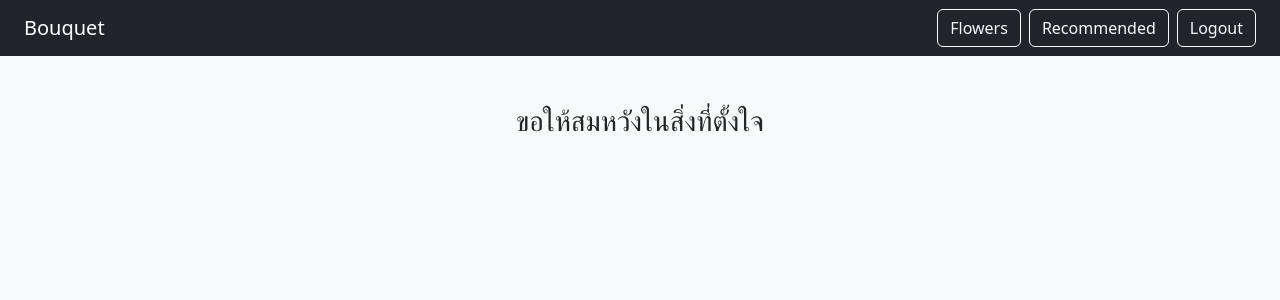
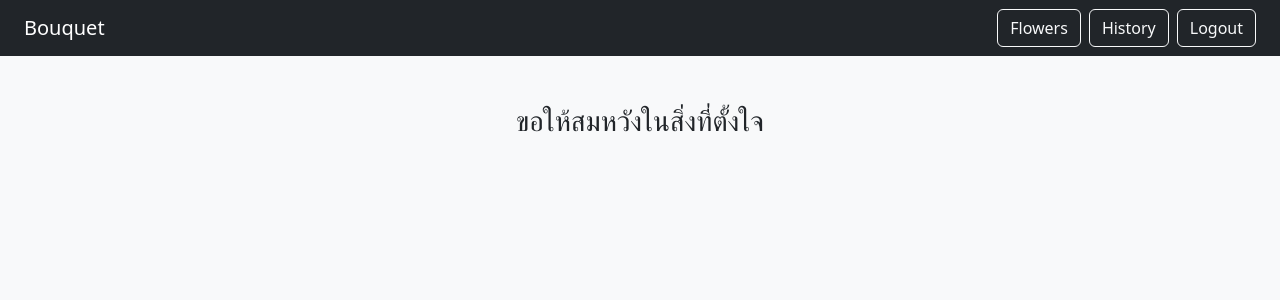
Before and after one commit to 6810110102psu-cmd/bouquet-web, a Flask app: page /blessing in a window 1280 px wide. Shown: the top 300 px of the page. Run offline with Flask 3, Linux system fonts and the light colour scheme; the visitor is signed in with stand-in values (Sample User, id 1).

Commit message:
Restrict history page to logged-in users only

```diff
--- a/templates/base.html
+++ b/templates/base.html
@@ -17,16 +17,19 @@
     <a class="navbar-brand" href="/">Bouquet</a>
 
     <div class="d-flex gap-2">
+
         {% if session.get("user_id") %}
             <!-- login แล้ว -->
             <a href="/flowers" class="btn btn-outline-light">Flowers</a>
-            <a href="/recommended" class="btn btn-outline-light">Recommended</a>
+            <a href="/history" class="btn btn-outline-light">History</a>
             <a href="/logout" class="btn btn-outline-light">Logout</a>
+
         {% else %}
             <!-- guest -->
             <a href="/login" class="btn btn-outline-light">Login</a>
             <a href="/flowers" class="btn btn-outline-light">Flowers</a>
         {% endif %}
+
     </div>
 </nav>
 
```
